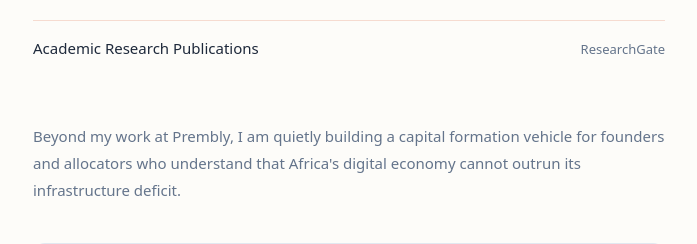
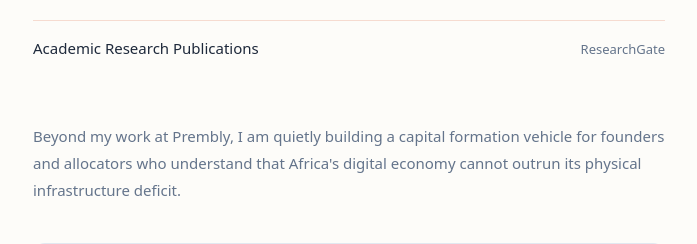
Before and after one commit to Threadigit/adetuyi.com, a Next.js app: page / in a window 1280 px wide. Shown: the part 2186-2430 px from the top of the page, without its empty margins (291-988 px from the left). Built offline with nearby package versions, Linux system fonts and the light colour scheme.

Commit message:
Update page.tsx

```diff
--- a/src/app/page.tsx
+++ b/src/app/page.tsx
@@ -309,8 +309,8 @@ export default function Home() {
       {/* ── Bridge ── */}
       <p className="text-[15px] leading-[1.8] text-muted mb-10">
         Beyond my work at Prembly, I am quietly building a capital formation vehicle for founders
-        and allocators who understand that Africa&apos;s digital economy cannot outrun its infrastructure
-        deficit.
+        and allocators who understand that Africa&apos;s digital economy cannot outrun its physical
+        infrastructure deficit.
       </p>
 
       {/* ── Active Investment Thesis ── */}
```
